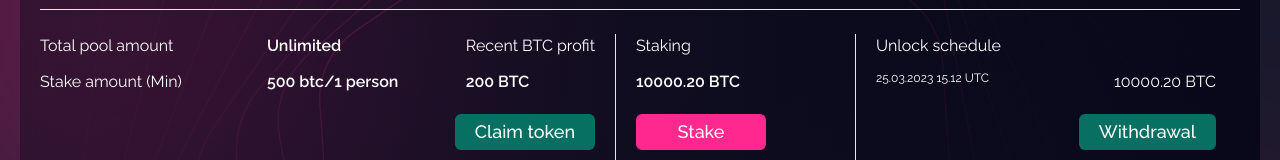
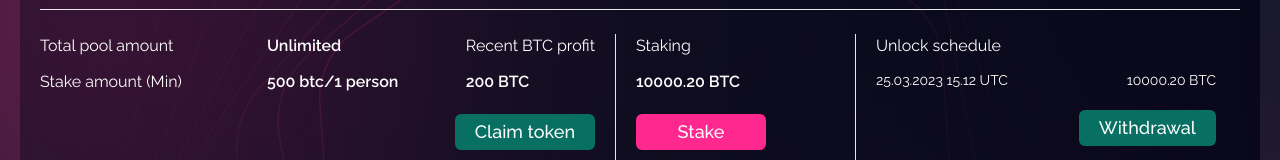
Before and after one commit to AlSirang/IDO-launchpad-figma-to-react, a React (Create React App) app: page /staking in a window 1280 px wide. Shown: the part 244-404 px from the top of the page. Built offline with nearby package versions, Linux system fonts and the light colour scheme.

Commit message:
styling: fix font size

```diff
--- a/src/components/staking-card.js
+++ b/src/components/staking-card.js
@@ -226,8 +226,10 @@ export const StakingCard = ({ defaultOpen = false }) => {
                           Unlock schedule
                         </h2>
                         <div className="flex justify-between">
-                          <p className="text-xs">25.03.2023 15.12 UTC</p>
-                          <p>10000.20 BTC</p>
+                          <p className="text-xs tablet:text-sm">
+                            25.03.2023 15.12 UTC
+                          </p>
+                          <p className="text-xs tablet:text-sm">10000.20 BTC</p>
                         </div>
                         <div className="mt-5 flex md:justify-end">
                           <button className="rounded-md bg-[#077063] hover:bg-[#04544a] transition-all">
```
